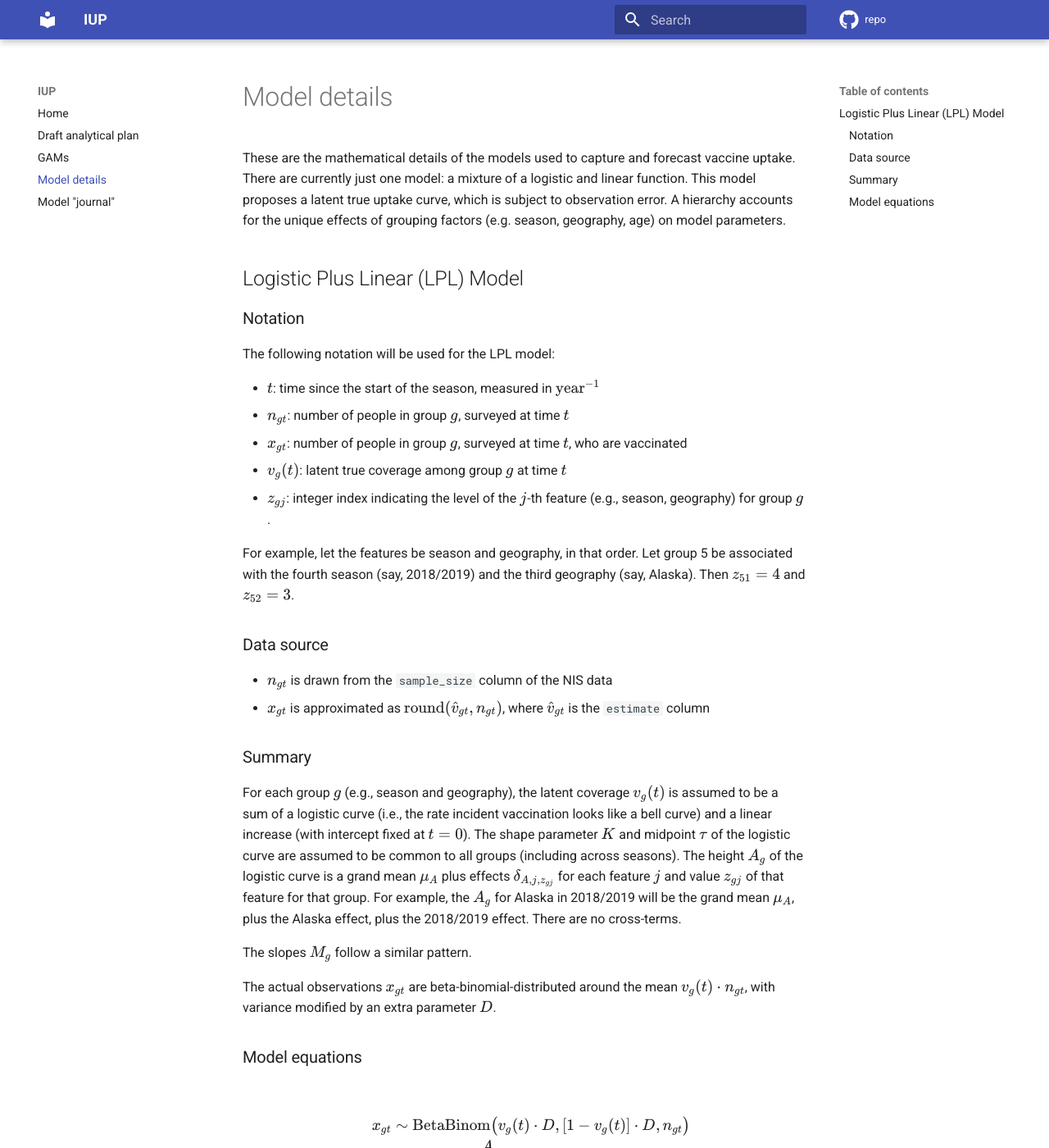
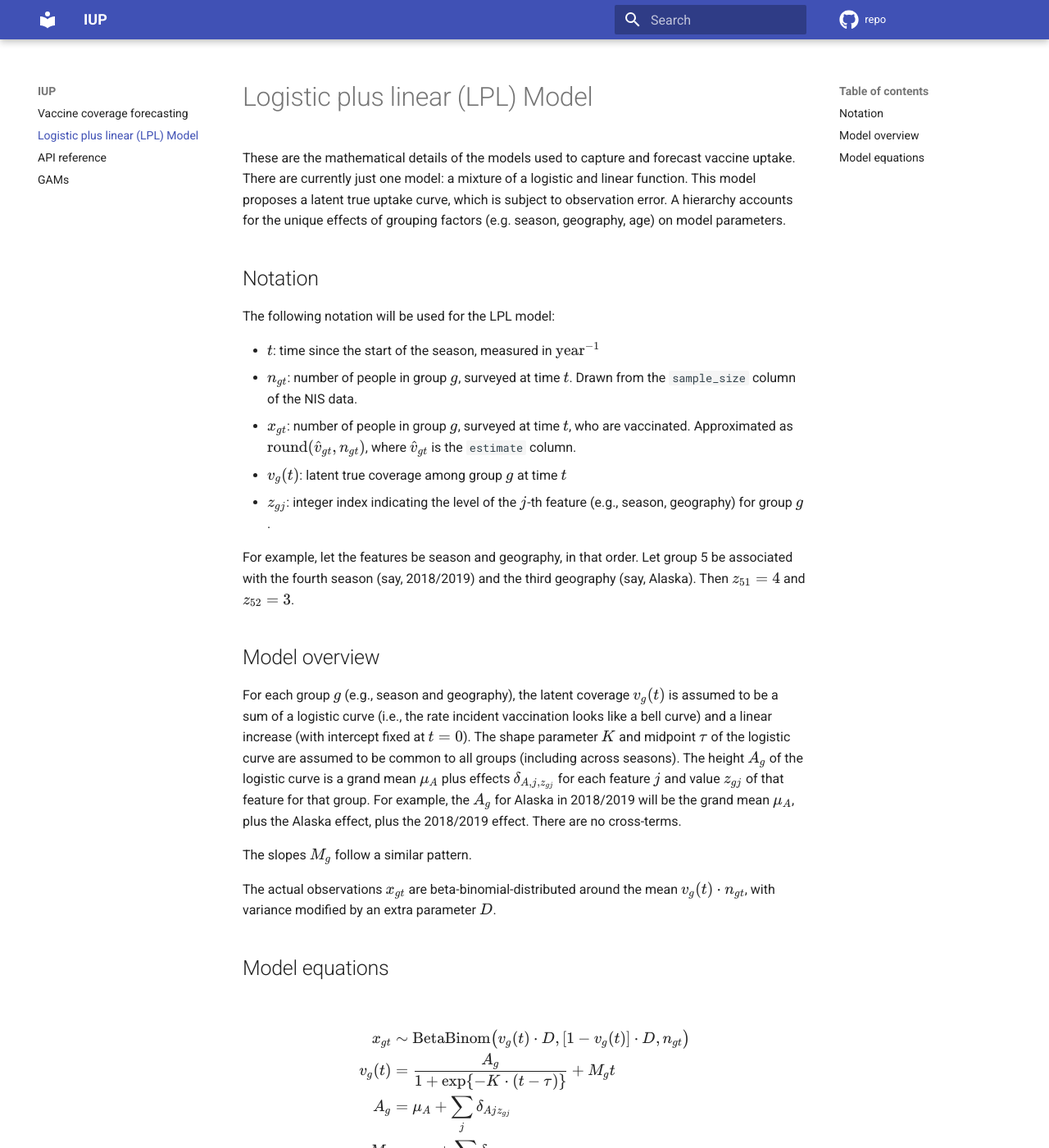
Before and after one commit to CDCgov/cfa-immunization-uptake-projection, an MkDocs documentation site: the page built from docs/lpl.md, in a window 1280 px wide and 1400 px high. Shown: the whole window at 82% size. Built offline with MkDocs 1.6.1 and Material for MkDocs 9.7.7, drawn with Linux system fonts in a browser that asks for light colours; comment, search, counter and statistics services are not loaded.

````diff
--- a/docs/model_details.md
+++ b/docs/lpl.md
@@ -1,27 +1,20 @@
-# Model details
+# Logistic plus linear (LPL) Model
 
 These are the mathematical details of the models used to capture and forecast vaccine uptake. There are currently just one model: a mixture of a logistic and linear function. This model proposes a latent true uptake curve, which is subject to observation error. A hierarchy accounts for the unique effects of grouping factors (e.g. season, geography, age) on model parameters.
 
-## Logistic Plus Linear (LPL) Model
-
-### Notation
+## Notation
 
 The following notation will be used for the LPL model:
 
 - $t$: time since the start of the season, measured in $\text{year}^{-1}$
-- $n_{gt}$: number of people in group $g$, surveyed at time $t$
-- $x_{gt}$: number of people in group $g$, surveyed at time $t$, who are vaccinated
+- $n_{gt}$: number of people in group $g$, surveyed at time $t$. Drawn from the `sample_size` column of the NIS data.
+- $x_{gt}$: number of people in group $g$, surveyed at time $t$, who are vaccinated. Approximated as $\mathrm{round}(\hat{v}_{gt}, n_{gt})$, where $\hat{v}_{gt}$ is the `estimate` column.
 - $v_g(t)$: latent true coverage among group $g$ at time $t$
 - $z_{gj}$: integer index indicating the level of the $j$-th feature (e.g., season, geography) for group $g$.
 
 For example, let the features be season and geography, in that order. Let group 5 be associated with the fourth season (say, 2018/2019) and the third geography (say, Alaska). Then $z_{51} = 4$ and $z_{52} = 3$.
 
-### Data source
-
-- $n_{gt}$ is drawn from the `sample_size` column of the NIS data
-- $x_{gt}$ is approximated as $\mathrm{round}(\hat{v}_{gt}, n_{gt})$, where $\hat{v}_{gt}$ is the `estimate` column
-
-### Summary
+## Model overview
 
 For each group $g$ (e.g., season and geography), the latent coverage $v_g(t)$ is assumed to be a sum of a logistic curve (i.e., the rate incident vaccination looks like a bell curve) and a linear increase (with intercept fixed at $t=0$). The shape parameter $K$ and midpoint $\tau$ of the logistic curve are assumed to be common to all groups (including across seasons). The height $A_g$ of the logistic curve is a grand mean $\mu_A$ plus effects $\delta_{A,j,z_{gj}}$ for each feature $j$ and value $z_{gj}$ of that feature for that group. For example, the $A_g$ for Alaska in 2018/2019 will be the grand mean $\mu_A$, plus the Alaska effect, plus the 2018/2019 effect. There are no cross-terms.
 
@@ -29,7 +22,7 @@ The slopes $M_g$ follow a similar pattern.
 
 The actual observations $x_{gt}$ are beta-binomial-distributed around the mean $v_g(t) \cdot n_{gt}$, with variance modified by an extra parameter $D$.
 
-### Model equations
+## Model equations
 
 ```math
 \begin{align*}
@@ -51,9 +44,9 @@ D &\sim \text{Gamma}(\text{shape} = 350.0, \text{rate} = 1.0) \\
 
 Note that:
 
-$$
+```math
 \begin{align*}
 \mathbb{E}[x_{gt}] &= v_g(t) \cdot n_{gt} \\
 \mathrm{Var}[x_{gt}] &= v_g(t) \cdot [1-v_g(t)] \cdot \frac{n_{gt} (n_{gt} + D)}{D+1}
 \end{align*}
-$$
+```
--- a/mkdocs.yaml
+++ b/mkdocs.yaml
@@ -2,10 +2,9 @@ site_name: IUP
 
 nav:
   - index.md
-  - analytical_plan.md
+  - lpl.md
+  - api.md
   - gam.md
-  - model_details.md
-  - model_journal.md
 
 repo_url: https://github.com/CDCgov/cfa-immunization-uptake-projection
 repo_name: repo
````
Also changed, not shown: docs/analytical_plan.md (deleted, +0 -35 lines), docs/api.md (added, +9 -0 lines), docs/index.md (+5 -0 lines), docs/model_journal.md (deleted, +0 -40 lines), 3 other files.
